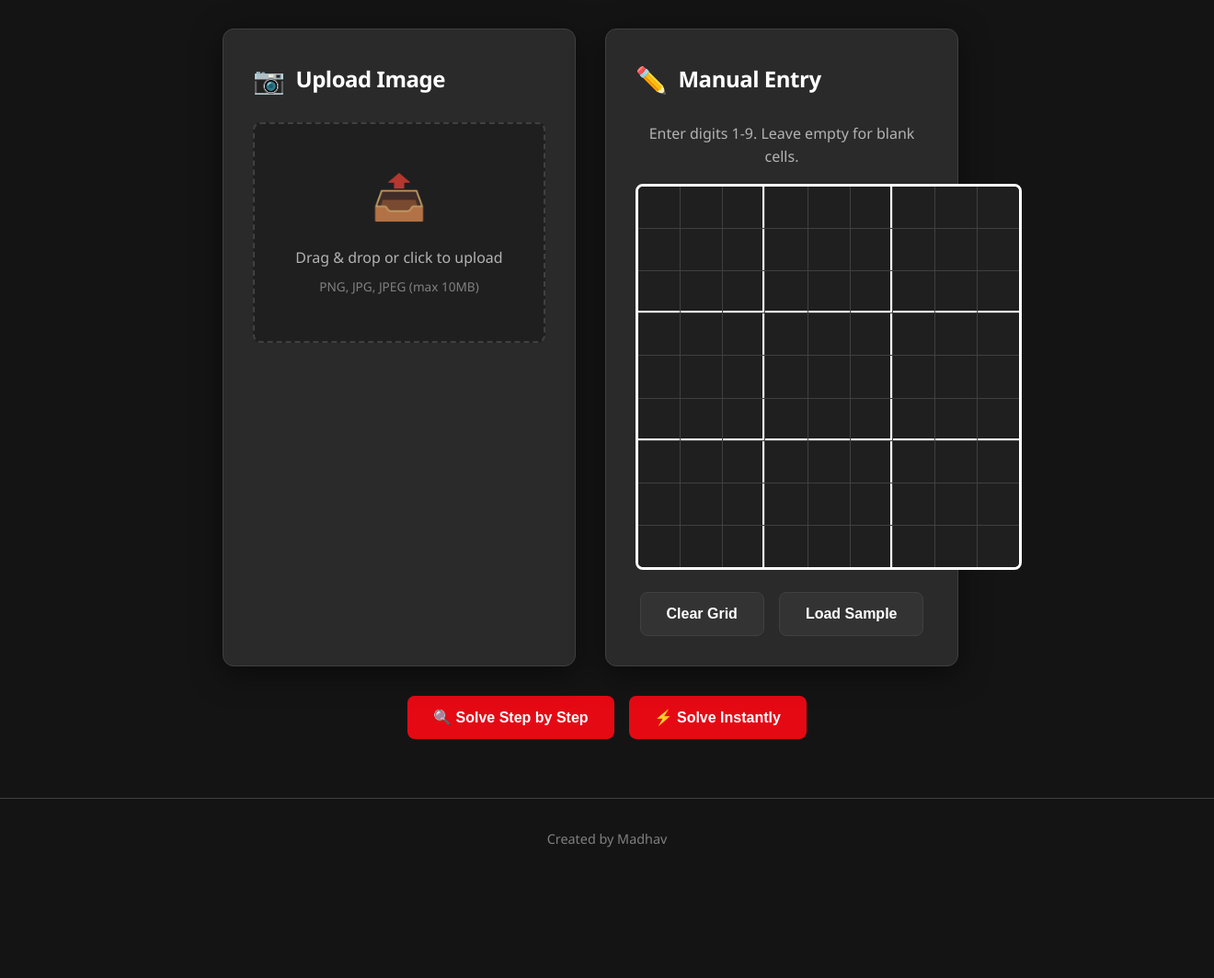
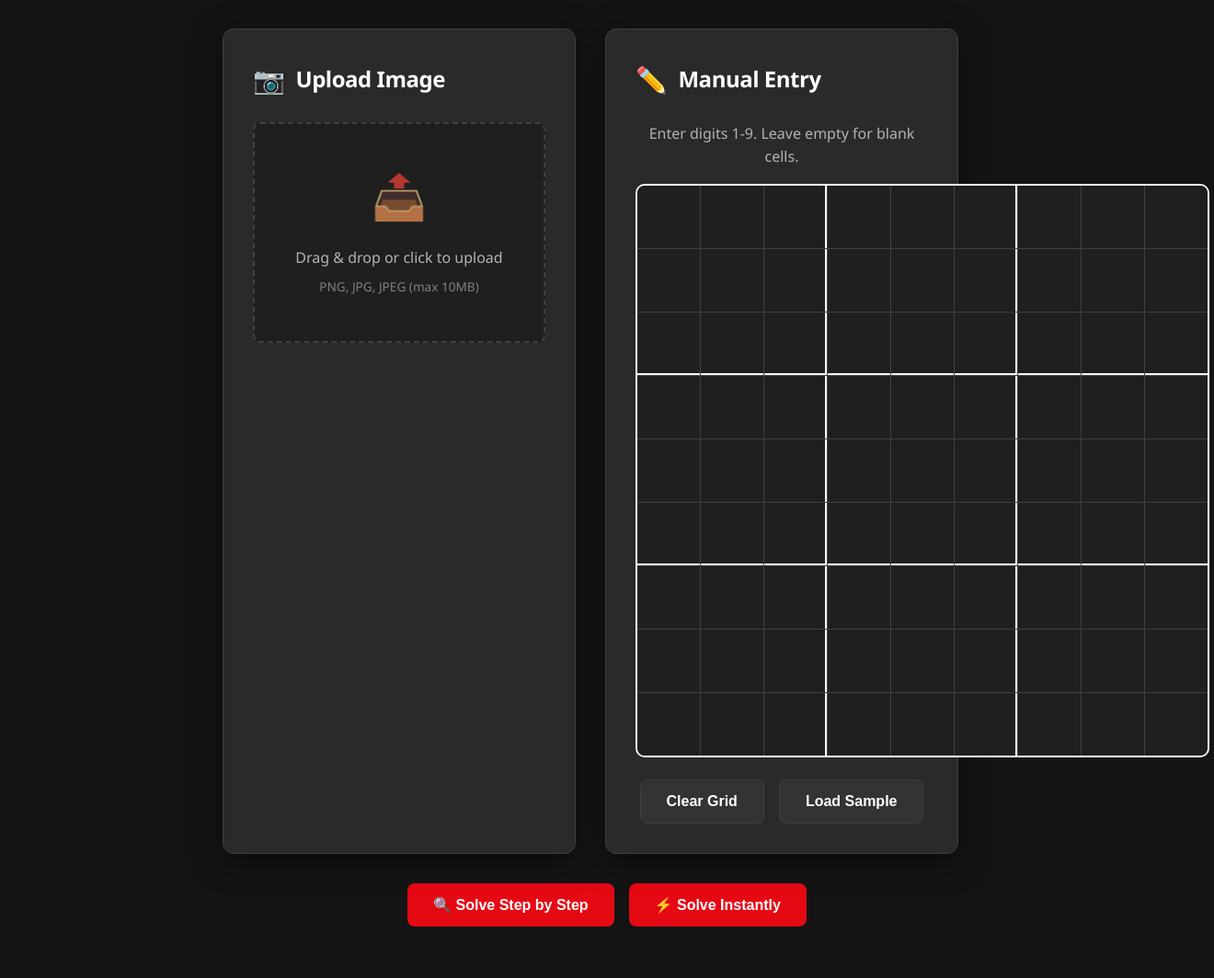
Before and after one commit to Madhav6524/sudoku-solver, a Flask app: page / in a window 1320 px wide. Shown: the part 291-1355 px from the top of the page at 92% size. Before the commit the page ends 1213 px from the top, so only its background shows below. Run offline with Flask 3, Linux system fonts and the light colour scheme.

Commit message:
Improve mobile Sudoku grid and cell sizing

```diff
--- a/static/style.css
+++ b/static/style.css
@@ -174,12 +174,11 @@ h1, h2, h3, h4, h5, h6 {
     grid-template-columns: repeat(9, 1fr);
     gap: 1px;
     background: var(--border-color);
-    border: 3px solid var(--text-primary);
-    border-radius: var(--border-radius);
+    border: 2px solid var(--text-primary);
+    border-radius: 10px;
     overflow: hidden;
 
-    width: min(92vw, 92vh);   /* 👈 KEY FIX */
-    max-width: 420px;         /* desktop cap */
+    width: min(92vw, 78vh);   /* 🔥 CRITICAL FIX */
     aspect-ratio: 1 / 1;
     margin: 0 auto;
 }
@@ -189,12 +188,14 @@ h1, h2, h3, h4, h5, h6 {
     align-items: center;
     justify-content: center;
     background: var(--bg-secondary);
-    font-size: 1.5rem;
+
+    font-size: clamp(0.9rem, 3.5vw, 1.4rem); /* 🔥 KEY FIX */
     font-weight: 600;
+
+    padding: 2px;          /* breathing space */
     transition: all var(--transition-fast);
     position: relative;
 }
-
 /* 3x3 box borders */
 .sudoku-cell:nth-child(3n) {
     border-right: 2px solid var(--text-primary);
@@ -728,8 +729,14 @@ h1, h2, h3, h4, h5, h6 {
 .mb-4 { margin-bottom: 2rem; }
 
 @media (max-width: 480px) {
+
     .sudoku-grid {
         width: 94vw;
         border-width: 2px;
     }
+
+    .sudoku-cell {
+        font-size: 1rem;
+        padding: 1px;
+    }
 }
```
